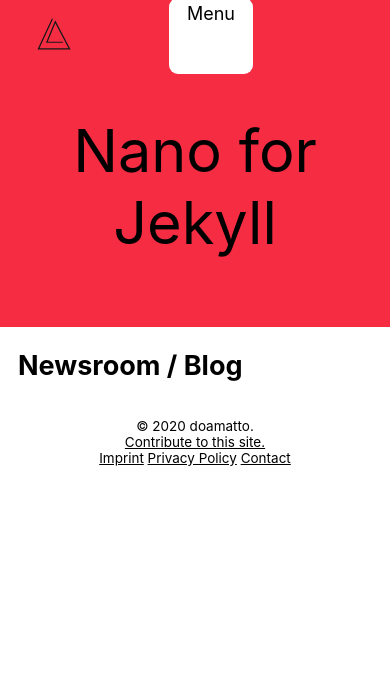
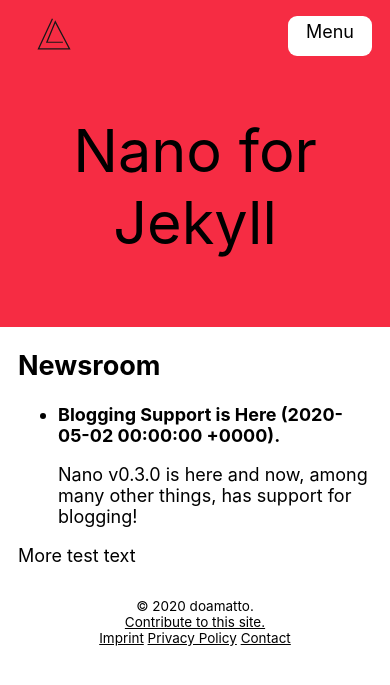
Before and after one commit to fossabot/nano, a Jekyll site: the page built from newsroom.md, in a window 390 px wide. Shown: the top 685 px of the page. Built offline with Jekyll 4.4.1, drawn with Linux system fonts in a browser that asks for light colours; some web fonts are replaced.

Commit message:
Fixed menu hiding, repaired news links, improved blogging support

```diff
--- a/_includes/site-header.html
+++ b/_includes/site-header.html
@@ -4,9 +4,9 @@
             {% if site.logo %}
                 <a href="{{ '/' | relative_url }}"><img class="nav_logo" src="{{site.logo}}" /></a>
             {% endif %}
-            <input type="checkbox" id="collap-nav" class="toggle">
-            <label for="menu" class="lbl-toggle">Menu</label>
             <ul class="links">
+                <input type="checkbox" id="collap-nav" class="toggle">
+                <label for="menu" class="lbl-toggle">Menu</label>
                 {% for item in site.navigation %}
                     {% if item.url contains '://' %}
                         {% assign url = item.url %}
--- /dev/null
+++ b/_layouts/newsroom.html
@@ -0,0 +1,19 @@
+---
+layout: default
+---
+
+{% include site-header.html %}
+
+<div class="container">
+    <h2>Newsroom</h2>
+    <ul>
+        {% for post in site.posts %}
+            <li>
+              <p><a class="newsText" href="{{ post.url }}"><b>{{ post.title }} ({{ post.date }}).</b></a> {{ post.excerpt }}</p>
+            </li>
+        {% endfor %}
+    </ul>
+    {{ content }}
+</div>
+
+{% include site-footer.html %}
--- a/_layouts/post.html
+++ b/_layouts/post.html
@@ -6,7 +6,7 @@ layout: default
 
 <div class="container">
     <h2>{{ page.title }}</h2>
-    <h3>{{ page.author }} - {{page.date}}</h3>
+    <h3>{{ post.author }} - {{page.date}}</h3>
     {{ content }}
 </div>
 
--- /dev/null
+++ b/_posts/2020-05-02-test.md
@@ -0,0 +1,22 @@
+---
+layout: post
+title: "Blogging Support is Here"
+author: {{site.author}}
+excerpt_separator: ---
+date: "2020-05-02"
+---
+
+Nano v0.3.0 is here and now, among many other things, has support for blogging!
+
+---
+
+Since day one, Nano was a project to make a clean, fast, and mobile-friendly Jekyll theme that people could easily use and deploy themselves. When I first released the gem on RubyGems, I was amazed to see the downloads skyrocket to 100 in the first day. Now, as of writing, Nano is at a little over 1000 downloads on RG, and I realised I still need to deliver on two crucial things:
+
+- Amazing Mobile Support, and:
+- Official Blogging Support.
+
+Well, with the release of Nano v0.3.0, I'm happy to announce blogging being here on Nano. You might wonder: why'd it take you so long? There are plenty reasons I could say, but I'll keep it narrowed to the cold hard truth: I just didn't realise the importance of Jekyll for blogging until recently. When I was personally setting up the newsroom section on my website, I realised it was such a clunky and crappy solution.
+
+Fortunately, I made the theme I used (which is this theme), and decided I'd finally get to work on adding blogging support. I did my utmost best to document it to the best of my ability and make it as painless as possible to deploy into sites using this theme.
+
+You can read the full changelog via GitHub's releases page [here](https://github.com/doamatto/nano/releases/tag/v0.3.0).
--- a/_sass/_theme.scss
+++ b/_sass/_theme.scss
@@ -37,6 +37,7 @@
         display: block !important;
         border-radius: 1vh;
         padding: .25em 1em .25em 1em;
+        text-decoration: none;
         transition: color 500ms;
     }
     nav input[type='checkbox']:checked ~ .links {
@@ -44,8 +45,6 @@
         padding: 1em 1em;
     }
     .links {
-        max-height: 0px;
-        overflow: hidden;
         transition: max-height 250ms ease-in-out;
     }
     .toggle:checked + .lbl-toggle + .links {
@@ -53,8 +52,6 @@
     }
     .navLink {
         display: none;
-        padding-top: 5vh;
-        padding-bottom: 5vh;
         width: 100%;
     }
     .navLink:hover {
@@ -153,3 +150,7 @@ a { transition: color 500ms; }
 hr { color: $breakColour; }
 .bold { font-weight: $font-bold; }
 html, body { height: 100%; width: 100%; }
+
+
+// Unsorted
+.newsText { text-decoration: none; }
--- a/newsroom.md
+++ b/newsroom.md
@@ -1,12 +1,6 @@
 ---
-layout: page
+layout: newsroom
 title: Newsroom / Blog
 ---
 
-<ul>
-    {% for post in site.posts %}
-        <li>
-          <a href="{{ post.url }}"><b>{{ post.title }} ({{ post.date }}).</b> {{ post.description }}</a>
-        </li>
-    {% endfor %}
-</ul>
+More test text
```
Also changed, not shown: _posts/test.md (deleted, +0 -7 lines), index.md (+9 -0 lines).
